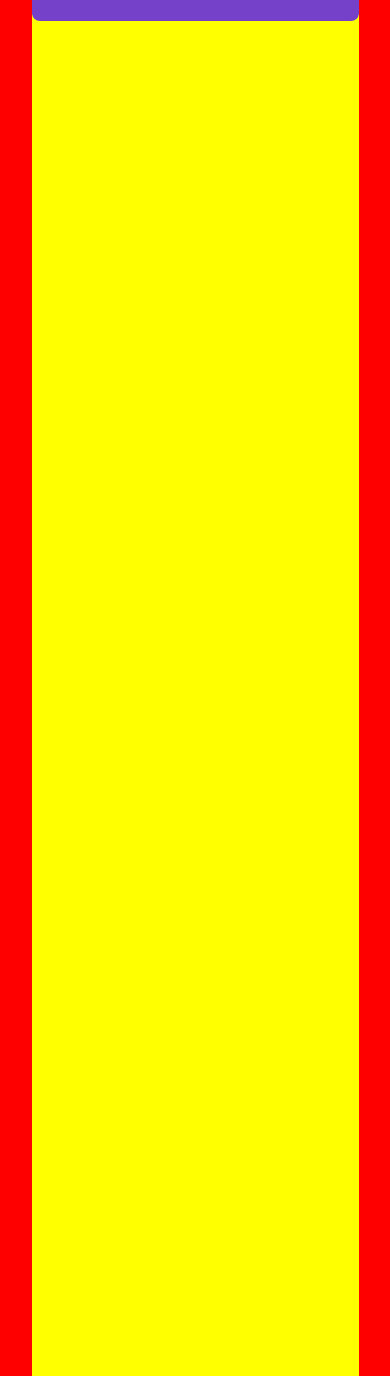
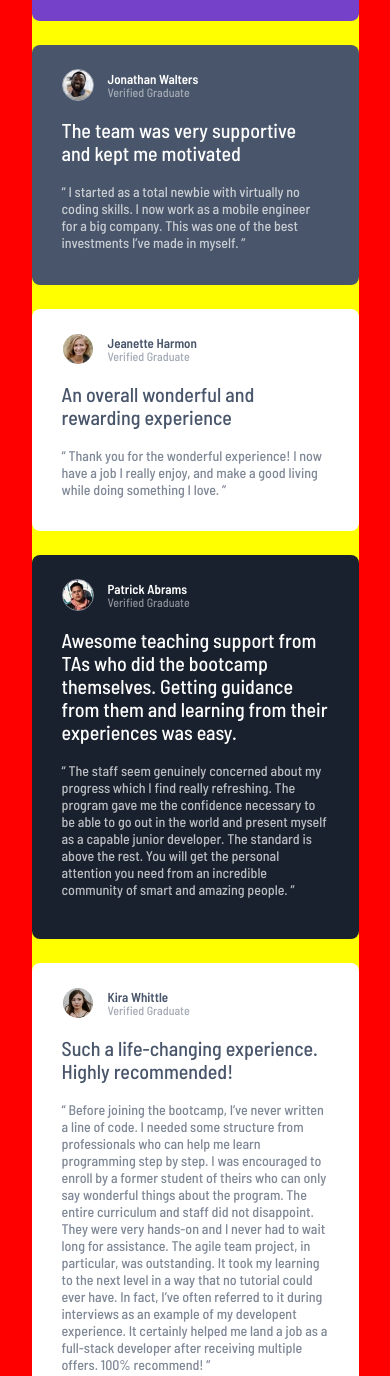
Before and after one commit to aardvarkpepper/2025-06-14-SBA-3, a website: page index.html in a window 390 px wide. Shown: the part 494-1870 px from the top of the page. Drawn offline with nearby package versions, Linux system fonts and the light colour scheme.

Commit message:
Finished cards in narrow frame.  Edited HTML to remove line breaks (again).  Autoformat keeps putting line breaks back in.

```diff
--- a/index.html
+++ b/index.html
@@ -41,17 +41,11 @@
               </div>
               <!-- xcardtitlebar -->
               <div class="xcardexcerpt">
-                I received a job offer mid-course, and the subjects I learned were current, if not more so, in the
-                company
-                I joined. I honestly feel I got every penny’s worth.
+                I received a job offer mid-course, and the subjects I learned were current, if not more so, in the company I joined. I honestly feel I got every penny’s worth.
               </div>
               <div class="xcardquote">
-                “ I was an EMT for many years before I joined the bootcamp. I’ve been looking to make a transition and
-                have heard some people who had an amazing experience here. I signed up for the free intro course and
-                found
-                it incredibly fun! I enrolled shortly thereafter. The next 12 weeks was the best - and most grueling -
-                time of my life. Since completing the course, I’ve successfully switched careers, working as a Software
-                Engineer at a VR startup. ”
+                “ I was an EMT for many years before I joined the bootcamp. I’ve been looking to make a transition and have heard some people who had an amazing experience here. I signed up for the free intro course and
+                found it incredibly fun! I enrolled shortly thereafter. The next 12 weeks was the best - and most grueling - time of my life. Since completing the course, I’ve successfully switched careers, working as a Software Engineer at a VR startup. ”
               </div>
             </div>
             <!-- /xcard xcard1-->
@@ -77,8 +71,7 @@
                 The team was very supportive and kept me motivated
               </div>
               <div class="xcardquote">
-                “ I started as a total newbie with virtually no coding skills. I now work as a mobile engineer
-                for a big company. This was one of the best investments I’ve made in myself. ”
+                “ I started as a total newbie with virtually no coding skills. I now work as a mobile engineer for a big company. This was one of the best investments I’ve made in myself. ”
               </div>
             </div>
             <!-- /xcard xcard2-->
@@ -109,8 +102,7 @@
                 An overall wonderful and rewarding experience
               </div>
               <div class="xcardquote" id="xcardquotedark">
-                “ Thank you for the wonderful experience! I now have a job I really enjoy, and make a good living
-                while doing something I love. ”
+                “ Thank you for the wonderful experience! I now have a job I really enjoy, and make a good living while doing something I love. ”
               </div>
             </div>
             <!-- /xcard xcard3-->
@@ -133,14 +125,10 @@
               </div>
               <!-- xcardtitlebar -->
               <div class="xcardexcerpt">
-                Awesome teaching support from TAs who did the bootcamp themselves. Getting guidance from them and
-                learning from their experiences was easy.
+                Awesome teaching support from TAs who did the bootcamp themselves. Getting guidance from them and learning from their experiences was easy.
               </div>
               <div class="xcardquote">
-                “ The staff seem genuinely concerned about my progress which I find really refreshing. The program
-                gave me the confidence necessary to be able to go out in the world and present myself as a capable
-                junior developer. The standard is above the rest. You will get the personal attention you need from
-                an incredible community of smart and amazing people. ”
+                “ The staff seem genuinely concerned about my progress which I find really refreshing. The program gave me the confidence necessary to be able to go out in the world and present myself as a capable junior developer. The standard is above the rest. You will get the personal attention you need from an incredible community of smart and amazing people. ”
               </div>
             </div>
             <!-- /xcard xcard4-->
@@ -174,14 +162,8 @@
               Such a life-changing experience. Highly recommended!
             </div>
             <div class="xcardquote" id="xcardquotedark">
-              “ Before joining the bootcamp, I’ve never written a line of code. I needed some structure from
-              professionals who can help me learn programming step by step. I was encouraged to enroll by a former
-              student of theirs who can only say wonderful things about the program. The entire curriculum and staff
-              did not disappoint. They were very hands-on and I never had to wait long for assistance. The agile team
-              project, in particular, was outstanding. It took my learning to the next level in a way that no tutorial
-              could ever have. In fact, I’ve often referred to it during interviews as an example of my developent
-              experience. It certainly helped me land a job as a full-stack developer after receiving multiple offers.
-              100% recommend! ”
+              “ Before joining the bootcamp, I’ve never written a line of code. I needed some structure from professionals who can help me learn programming step by step. I was encouraged to enroll by a former student of theirs who can only say wonderful things about the program. The entire curriculum and staff did not disappoint. They were very hands-on and I never had to wait long for assistance. The agile team
+              project, in particular, was outstanding. It took my learning to the next level in a way that no tutorial could ever have. In fact, I’ve often referred to it during interviews as an example of my developent experience. It certainly helped me land a job as a full-stack developer after receiving multiple offers. 100% recommend! ”
             </div>
           </div>
           <!-- /xcard xcard5-->
@@ -193,7 +175,7 @@
 
       <div class="yframenarrow ">
         <div class="xcard ycard1">
-              <img class="xcardagraphic" src="./bg-pattern-quotation.svg" alt="Quotation mark.">
+          <img class="ycard1graphic" src="./bg-pattern-quotation.svg" alt="Quotation mark.">
           <div class="xcardtitlebar">
             <div class="xcardtitleimagecontainer">
               <img class="xcardtitleimage" src="image-daniel.jpg" alt="Daniel.">
@@ -214,21 +196,120 @@
             I received a job offer mid-course, and the subjects I learned were current, if not more so, in the company I joined. I honestly feel I got every penny’s worth.
           </div>
           <div class="ycardquote">
-                “ I was an EMT for many years before I joined the bootcamp. I’ve been looking to make a transition and
-                have heard some people who had an amazing experience here. I signed up for the free intro course and
-                found
-                it incredibly fun! I enrolled shortly thereafter. The next 12 weeks was the best - and most grueling -
-                time of my life. Since completing the course, I’ve successfully switched careers, working as a Software
-                Engineer at a VR startup. ”
+            “ I was an EMT for many years before I joined the bootcamp. I’ve been looking to make a transition and have heard some people who had an amazing experience here. I signed up for the free intro course and found it incredibly fun! I enrolled shortly thereafter. The next 12 weeks was the best - and most grueling - time of my life. Since completing the course, I’ve successfully switched careers, working as a Software Engineer at a VR startup. ”
           </div>
         </div>
-            <!-- /xcard xcard1-->
+        <!-- /xcard ycard1-->
+
+        <div class="xcard ycard2">
+          <div class="xcardtitlebar">
+            <div class="xcardtitleimagecontainer">
+              <img class="xcardtitleimage" src="image-jonathan.jpg" alt="Jonathan.">
+            </div>
+            <!-- /xcardimagecontainer -->
+            <div class="ycardtitletext">
+              <div class="ycttname">
+                Jonathan Walters
+              </div>
+              <div class="ycttrole">
+                Verified Graduate
+              </div>
+            </div>
+            <!-- /xcardtitletext -->
+          </div>
+          <!-- xcardtitlebar -->
+          <div class="ycardexcerpt">
+            The team was very supportive and kept me motivated
+          </div>
+          <div class="ycardquote">
+            “ I started as a total newbie with virtually no coding skills. I now work as a mobile engineer for a big company. This was one of the best investments I’ve made in myself. ”
+          </div>
+        </div>
+        <!-- /xcard ycard2-->
+
+        <div class="xcard ycard3">
+          <div class="xcardtitlebar">
+            <div class="xcardtitleimagecontainer">
+              <img class="xcardtitleimage" src="image-jeanette.jpg" alt="Jeanette.">
+            </div>
+            <!-- /xcardimagecontainer -->
+            <div class="ycardtitletext">
+              <div class="ycttname" id="xcttnamedark">
+                Jeanette Harmon
+              </div>
+              <div class="ycttrole" id="xcttroledark">
+                Verified Graduate
+              </div>
+            </div>
+            <!-- /xcardtitletext -->
+          </div>
+          <!-- xcardtitlebar -->
+          <div class="ycardexcerpt" id="xcardexcerptdark">
+            An overall wonderful and rewarding experience
+          </div>
+          <div class="ycardquote" id="xcardquotedark">
+            “ Thank you for the wonderful experience! I now have a job I really enjoy, and make a good living while doing something I love. ”
+          </div>
+        </div>
+        <!-- /xcard ycard3-->
+
+        <div class="xcard ycard4">
+          <div class="xcardtitlebar">
+            <div class="xcardtitleimagecontainer">
+              <img class="xcardtitleimage" src="image-patrick.jpg" alt="Patrick.">
+            </div>
+            <!-- /xcardimagecontainer -->
+            <div class="ycardtitletext">
+              <div class="ycttname">
+                Patrick Abrams
+              </div>
+              <div class="ycttrole">
+                Verified Graduate
+              </div>
+            </div>
+            <!-- /xcardtitletext -->
+          </div>
+          <!-- xcardtitlebar -->
+          <div class="ycardexcerpt">
+            Awesome teaching support from TAs who did the bootcamp themselves. Getting guidance from them and learning from their experiences was easy.
+          </div>
+          <div class="ycardquote">
+            “ The staff seem genuinely concerned about my progress which I find really refreshing. The program gave me the confidence necessary to be able to go out in the world and present myself as a capable junior developer. The standard is above the rest. You will get the personal attention you need from an incredible community of smart and amazing people. ”
+          </div>
+        </div>
+        <!-- /xcard ycard4-->
+
+        <div class="xcard ycard5">
+          <div class="xcardtitlebar">
+            <div class="xcardtitleimagecontainer">
+              <img class="xcardtitleimage" src="image-kira.jpg" alt="Kira.">
+            </div>
+            <!-- /xcardimagecontainer -->
+            <div class="ycardtitletext">
+              <div class="ycttname" id="xcttnamedark">
+                Kira Whittle
+              </div>
+              <div class="ycttrole" id="xcttroledark">
+                Verified Graduate
+              </div>
+            </div>
+            <!-- /xcardtitletext -->
+          </div>
+          <!-- xcardtitlebar -->
+          <div class="ycardexcerpt" id="xcardexcerptdark">
+            Such a life-changing experience. Highly recommended!
+          </div>
+          <div class="ycardquote" id="xcardquotedark">
+            “ Before joining the bootcamp, I’ve never written a line of code. I needed some structure from professionals who can help me learn programming step by step. I was encouraged to enroll by a former student of theirs who can only say wonderful things about the program. The entire curriculum and staff did not disappoint. They were very hands-on and I never had to wait long for assistance. The agile team project, in particular, was outstanding. It took my learning to the next level in a way that no tutorial could ever have. In fact, I’ve often referred to it during interviews as an example of my developent experience. It certainly helped me land a job as a full-stack developer after receiving multiple offers. 100% recommend! ”
+          </div>
+        </div>
+        <!-- /xcard ycard5-->
+
       </div>
       <!-- /framenarrow -->
 
     </div>
     <!-- /col -->
-
 
   </div>
   <!-- /row -->
--- a/styles.css
+++ b/styles.css
@@ -158,11 +158,35 @@
   height: 444px;
   position: relative;
 }
-.xcardagraphic {
+.ycard1graphic {
   position: absolute;
   top: 0px;
   left: 199px;
   z-index: 1;
+}
+.ycard2 {
+  margin-top: 24px;
+  background-color: hsla(217, 19%, 35%, 1);
+  width: 327px;
+  height: 240px;
+}
+.ycard3 {
+  margin-top: 24px;
+  background-color: hsla(0, 0%, 100%, 1);
+  width: 327px;
+  height: 222px;
+}
+.ycard4 {
+  margin-top: 24px;
+  background-color: hsla(219, 29%, 14%, 1);
+  width: 327px;
+  height: 384px;
+}
+.ycard5 {
+  margin-top: 24px;
+  background-color: hsla(0, 0%, 100%, 1);
+  width: 327px;
+  height: 438px;
 }
 .ycardtitletext {
   margin-left: 14px;
@@ -184,7 +208,7 @@
   color: hsla(0, 0%, 100%, 0.5);
 }
 .ycardexcerpt{
-  font-size: 21px;
+  font-size: 20px;
   font-weight: 500;
   color: hsla(0, 0%, 100%);
   line-height: 23px;
@@ -196,7 +220,7 @@
 }
 .ycardquote{
   font-size: 14px;
-  line-height: 19px;
+  line-height: 17px;
   font-weight: 500;
   color: hsla(0, 0%, 100%, 0.7);
   margin-top: 18px;
@@ -214,7 +238,7 @@
   .xcontainer {
     height: 100vh;
   }
-  .xframenarrow {
+  .yframenarrow {
     display: none;
   }
 }
```
Lines whose indentation alone changed are shown as unchanged.
